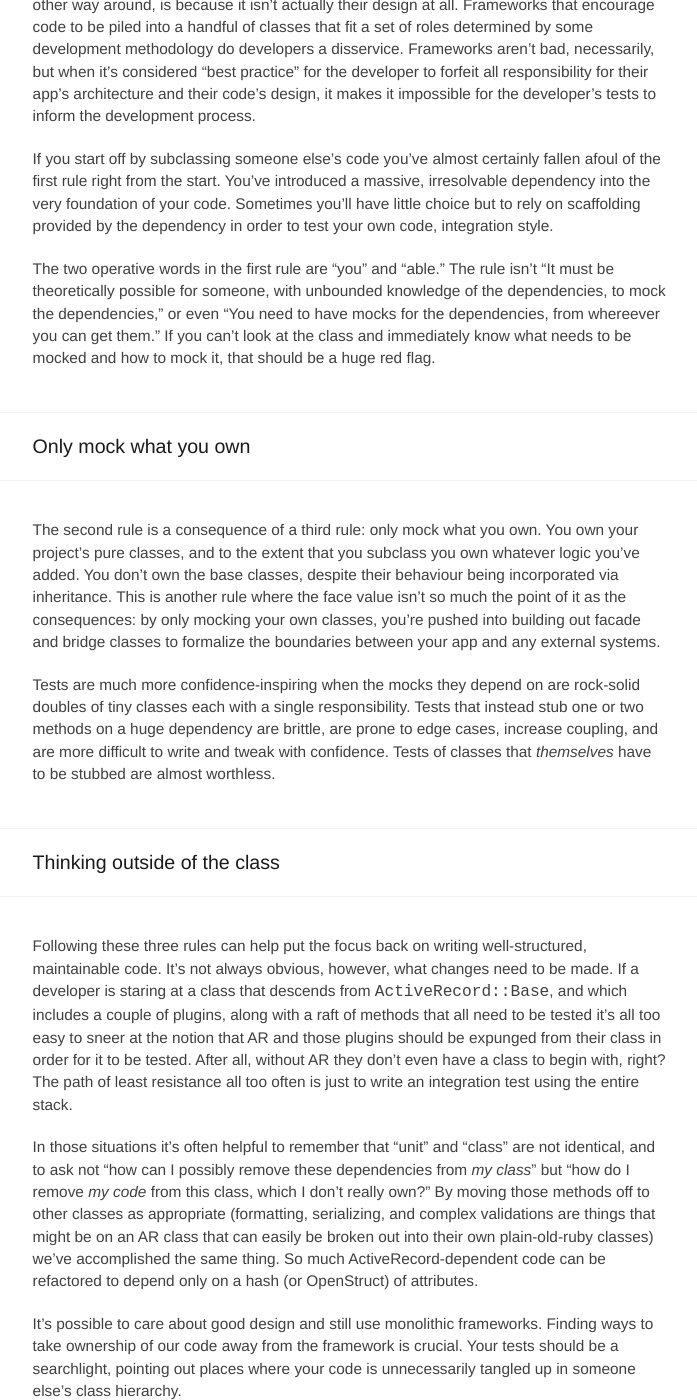
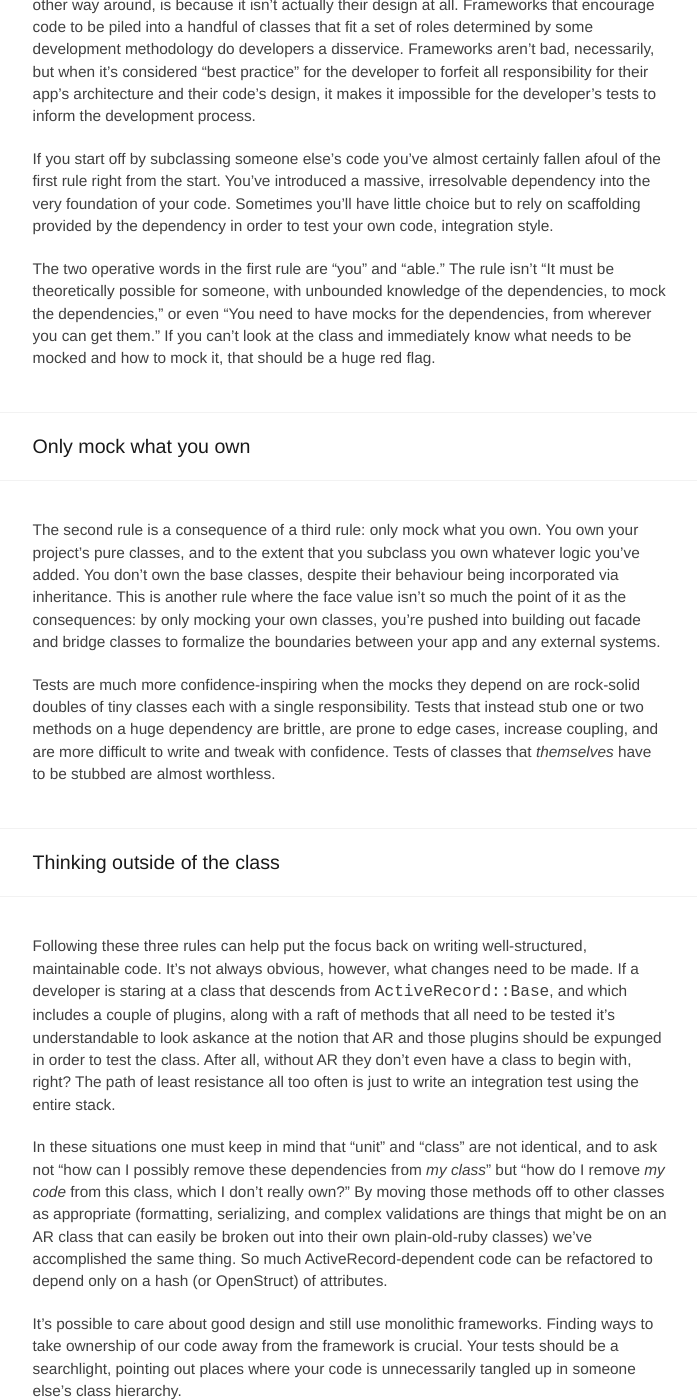
Before and after one commit to endash/endash.github.io, a Jekyll site: the page built from _posts/2015-11-14-how-do-i-unit-test-this.markdown, in a window 1280 px wide and 1400 px high, scrolled down 1751 px. Shown: the whole window, without its empty margins (290-987 px from the left). Built offline with Jekyll 4.4.1, drawn with Linux system fonts in a browser that asks for light colours; some of the changed text lies outside the part shown.

Commit message:
One more change

```diff
--- a/_posts/2015-11-14-how-do-i-unit-test-this.markdown
+++ b/_posts/2015-11-14-how-do-i-unit-test-this.markdown
@@ -35,7 +35,7 @@ One reason so many developers insist on the tests adapting to fit their design,
 
 If you start off by subclassing someone else's code you've almost certainly fallen afoul of the first rule right from the start. You've introduced a massive, irresolvable dependency into the very foundation of your code. Sometimes you'll have little choice but to rely on scaffolding provided by the dependency in order to test your own code, integration style.
 
-The two operative words in the first rule are "you" and "able." The rule isn't "It must be theoretically possible for someone, with unbounded knowledge of the dependencies, to mock the dependencies," or even "You need to have mocks for the dependencies, from whereever you can get them." If you can't look at the class and immediately know what needs to be mocked and how to mock it, that should be a huge red flag.
+The two operative words in the first rule are "you" and "able." The rule isn't "It must be theoretically possible for someone, with unbounded knowledge of the dependencies, to mock the dependencies," or even "You need to have mocks for the dependencies, from wherever you can get them." If you can't look at the class and immediately know what needs to be mocked and how to mock it, that should be a huge red flag.
 
 ## Only mock what you own
 
@@ -45,9 +45,9 @@ Tests are much more confidence-inspiring when the mocks they depend on are rock-
 
 ## Thinking outside of the class
 
-Following these three rules can help put the focus back on writing well-structured, maintainable code. It's not always obvious, however, what changes need to be made. If a developer is staring at a class that descends from `ActiveRecord::Base`, and which includes a couple of plugins, along with a raft of methods that all need to be tested it's all too easy to sneer at the notion that AR and those plugins should be expunged from their class in order for it to be tested. After all, without AR they don't even have a class to begin with, right? The path of least resistance all too often is just to write an integration test using the entire stack.
+Following these three rules can help put the focus back on writing well-structured, maintainable code. It's not always obvious, however, what changes need to be made. If a developer is staring at a class that descends from `ActiveRecord::Base`, and which includes a couple of plugins, along with a raft of methods that all need to be tested it's understandable to look askance at the notion that AR and those plugins should be expunged in order to test the class. After all, without AR they don't even have a class to begin with, right? The path of least resistance all too often is just to write an integration test using the entire stack.
 
-In those situations it's often helpful to remember that "unit" and "class" are not identical, and to ask not "how can I possibly remove these dependencies from *my class*" but "how do I remove *my code* from this class, which I don't really own?" By moving those methods off to other classes as appropriate (formatting, serializing, and complex validations are things that might be on an AR class that can easily be broken out into their own plain-old-ruby classes) we've accomplished the same thing. So much ActiveRecord-dependent code can be refactored to depend only on a hash (or OpenStruct) of attributes.
+In these situations one must keep in mind that "unit" and "class" are not identical, and to ask not "how can I possibly remove these dependencies from *my class*" but "how do I remove *my code* from this class, which I don't really own?" By moving those methods off to other classes as appropriate (formatting, serializing, and complex validations are things that might be on an AR class that can easily be broken out into their own plain-old-ruby classes) we've accomplished the same thing. So much ActiveRecord-dependent code can be refactored to depend only on a hash (or OpenStruct) of attributes.
 
 It's possible to care about good design and still use monolithic frameworks. Finding ways to take ownership of our code away from the framework is crucial. Your tests should be a searchlight, pointing out places where your code is unnecessarily tangled up in someone else's class hierarchy.
 
```
Also changed, not shown: other parts of _posts/2015-11-14-how-do-i-unit-test-this.markdown (+1 -1 lines).
